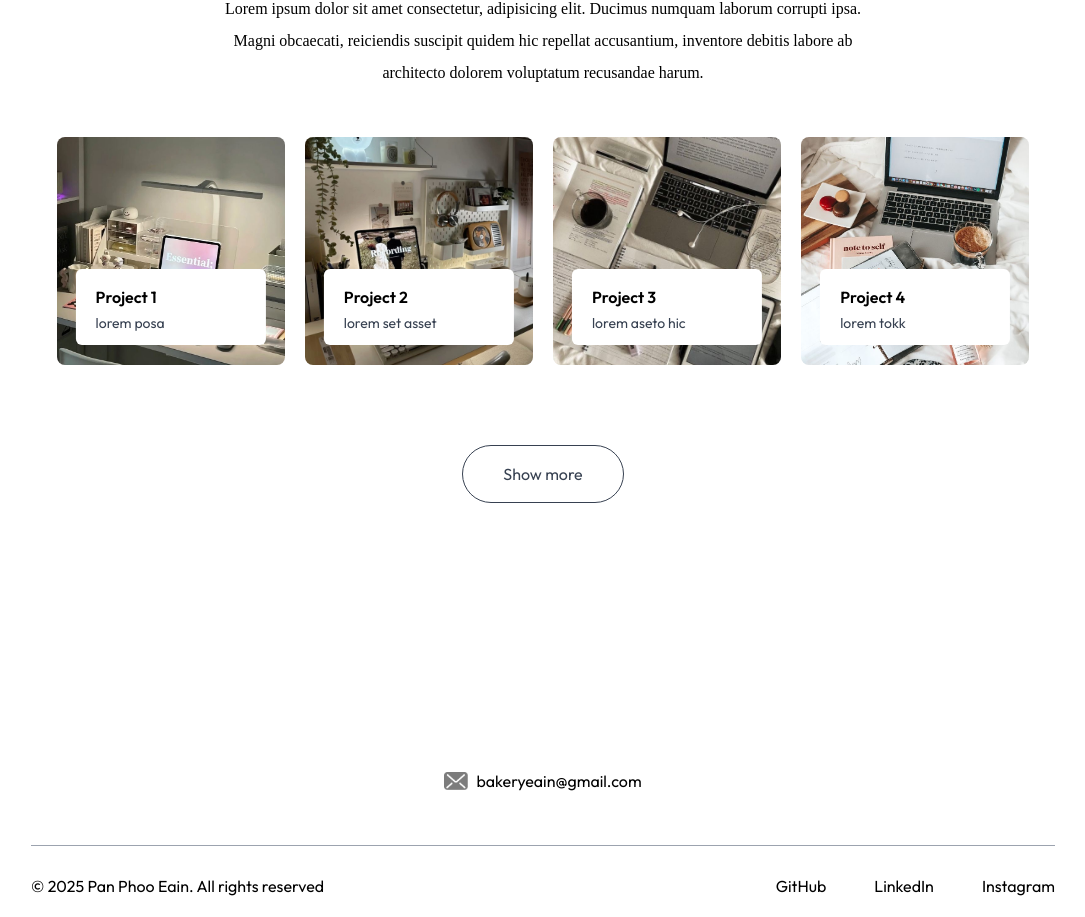
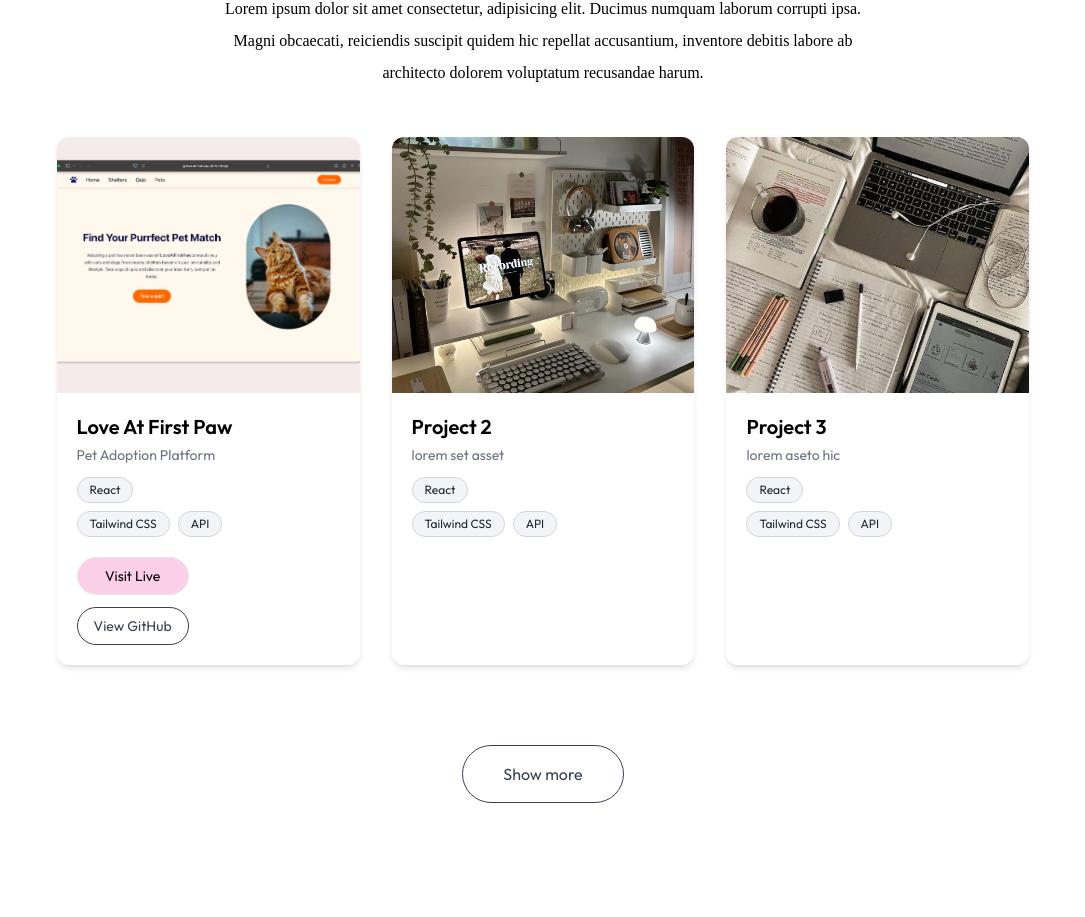
Before and after one commit to ppe11/ppe11.github.io, a Next.js app: page / in a window 1280 px wide. Shown: the part 1880-2797 px from the top of the page, without its empty margins (97-1182 px from the left). Built offline with nearby package versions, Linux system fonts and the light colour scheme; a web font is replaced by a local one.

Commit message:
Modify projects page and add animations

```diff
--- a/app/components/Header.jsx
+++ b/app/components/Header.jsx
@@ -1,28 +1,72 @@
+'use client'
+
 import { assets } from '@/assets /assets'
 import Image from 'next/image'
+import { motion } from 'framer-motion'
 import React from 'react'
 
 const Header = () => {
   return (
-    <div className='w-11/12 max-w-3xl text-center mx-auto min-h-screen flex flex-col items-center justify-center gap-4'>
-        <div>
-        <Image src={assets.profile_img} alt='user-image' className='rounded-full w-32'/>
-        </div>
-        <h3 className='flex items-end gap-2 text-xl md:text-2xl mb-3 font-Ovo'>Hi! I am Pan Phoo Eain
-            <Image src={assets.hand_icon} alt='hand-emoji' className='w-6'/></h3>
-        <h1 className='text-3xl sm:text-6xl lg:text-[66px] font-Ovo'>Software Systems student at Simon Fraser University</h1>
-        <p className='max-w-2xl mx-auto font-Ovo text-lg'>
+    <div id="top" className='w-11/12 max-w-3xl text-center mx-auto min-h-screen flex flex-col items-center justify-center gap-4'>
+
+      <motion.div
+        initial={{ opacity: 0, scale: 0.9 }}
+        whileInView={{ opacity: 1, scale: 1 }}
+        transition={{ duration: 0.6, ease: 'easeOut' }}
+        viewport={{ once: true, amount: 0.5 }}
+      >
+        <Image src={assets.profile_img} alt='user-image' className='rounded-full w-32' />
+      </motion.div>
+
+      <motion.h3
+        initial={{ opacity: 0, y: 20 }}
+        whileInView={{ opacity: 1, y: 0 }}
+        transition={{ duration: 0.5, ease: 'easeOut', delay: 0.2 }}
+        viewport={{ once: true, amount: 0.5 }}
+        className='flex items-end gap-2 text-xl md:text-2xl mb-3 font-Ovo'
+      >
+        Hi! I am Pan Phoo Eain
+        <Image src={assets.hand_icon} alt='hand-emoji' className='w-6' />
+      </motion.h3>
+
+      <motion.h1
+        initial={{ opacity: 0, y: 30 }}
+        whileInView={{ opacity: 1, y: 0 }}
+        transition={{ duration: 0.6, ease: 'easeOut', delay: 0.4 }}
+        viewport={{ once: true, amount: 0.5 }}
+        className='text-3xl sm:text-6xl lg:text-[66px] font-Ovo'
+      >
+        Software Systems student at Simon Fraser University
+      </motion.h1>
+
+      <motion.p
+        initial={{ opacity: 0, y: 30 }}
+        whileInView={{ opacity: 1, y: 0 }}
+        transition={{ duration: 0.6, ease: 'easeOut', delay: 0.6 }}
+        viewport={{ once: true, amount: 0.5 }}
+        className='max-w-2xl mx-auto font-Ovo text-lg'
+      >
         As a passionate Software Systems student at Simon Fraser University, I thrive on solving complex problems and creating innovative software solutions.
-         Whether it's crafting clean, efficient code or exploring new technologies, I’m always eager to learn and grow as a developer.
-        </p>
-        <div className='flex flex-col sm:flex-row items-center gap-4 mt-4'>
-            <a href='#contact' className='px-10 py-3 border rounded-full bg-black text-white flex items-center
-            gap-2 dark:bg-transparent'>Contact me<Image src={assets.right_arrow_white} alt='arrow-icon' className='w-4'/></a>
+        Whether it's crafting clean, efficient code or exploring new technologies, I’m always eager to learn and grow as a developer.
+      </motion.p>
 
-            <a href='/sample-resume.pdf' download className='px-10 py-3 border rounded-full border-gray-500 flex
-            items-center gap-2 dark:text-black bg-white'>
-            My Resume<Image src={assets.download_icon} alt='download-icon' className='w-4'/></a>
-        </div>
+      <motion.div
+        initial={{ opacity: 0, y: 20 }}
+        whileInView={{ opacity: 1, y: 0 }}
+        transition={{ duration: 0.5, ease: 'easeOut', delay: 0.8 }}
+        viewport={{ once: true, amount: 0.5 }}
+        className='flex flex-col sm:flex-row items-center gap-4 mt-4'
+      >
+        <a href='#contact' className='px-10 py-3 border rounded-full bg-black text-white flex items-center gap-2 dark:bg-transparent hover:bg-darkHover'>
+          Contact me
+          <Image src={assets.right_arrow_white} alt='arrow-icon' className='w-4' />
+        </a>
+
+        <a href='/sample-resume.pdf' download className='px-10 py-3 border rounded-full border-gray-500 flex items-center gap-2 dark:text-black bg-white'>
+          My Resume
+          <Image src={assets.download_icon} alt='download-icon' className='w-4' />
+        </a>
+      </motion.div>
     </div>
   )
 }
--- a/app/components/Navbar.jsx
+++ b/app/components/Navbar.jsx
@@ -35,12 +35,12 @@ const Navbar = ({isDarkMode, setIsDarkMode}) => {
             ${isScroll ? "bg-white bg-opacity-50 backdrop-blur-lg shadow-sm dark:bg-darkTheme dark:shadow-white/20" : ""}`}>
 
             <div>
-                <a href="#top" className="text-2xl font-bold">Pan Phoo Eain </a>
+                <a href="https://ppe11.github.io" target="_blank" rel="noopener noreferrer" className="text-2xl font-bold">Pan Phoo Eain </a>
             </div>
 
             <ul className={`hidden md:flex items-center gap-6 lg:gap-8 rounded-full px-12 py-3
                 ${isScroll ? "" : "bg-white shadow-sm bg-opacity-50 dark:border dark:border-white/50 dark:bg-transparent"}`}>
-                <li><a href="#top">Home</a></li>
+                <li> <a href="https://ppe11.github.io" target="_blank" rel="noopener noreferrer">Home</a></li>
                 <li><a href="#about">About Me</a></li>
                 <li><a href="#project">Projects</a></li>
                 <li><a href="#contact">Contact</a></li>
--- a/app/components/Projects.jsx
+++ b/app/components/Projects.jsx
@@ -1,41 +1,93 @@
 import { workData } from '@/assets /assets'
-import React from 'react'
+import { motion } from 'framer-motion';
+import React from 'react';
 
 const Projects = (isDarkMode) => {
   return (
     <div id='project' className='w-full px-[12%] py-10 scroll-mt-20 min-h-screen'>
-            <h4 className='text-center text-5xl font-Ovo'>
-            My Projects
-            </h4>
+      <h4 className='text-center text-5xl font-Ovo'>My Projects</h4>
       <p className='text-center max-w-2xl mx-auto mt-5 mb-12 font-Ovo'>
-            Lorem ipsum dolor sit amet consectetur, adipisicing elit. Ducimus numquam laborum corrupti ipsa. Magni obcaecati,
-            reiciendis suscipit quidem hic repellat accusantium, inventore debitis labore ab architecto dolorem voluptatum recusandae harum.
+        Lorem ipsum dolor sit amet consectetur, adipisicing elit. Ducimus numquam laborum corrupti ipsa.
+        Magni obcaecati, reiciendis suscipit quidem hic repellat accusantium, inventore debitis labore
+        ab architecto dolorem voluptatum recusandae harum.
       </p>
 
-            <div className='grid grid-cols-auto my-10 gap-5 dark:text-black'>
+      <div className='grid grid-cols-1 sm:grid-cols-2 lg:grid-cols-3 gap-8 my-10 dark:text-black'>
         {workData.map((project, index) => (
+          <motion.div
+            key={index}
+            whileHover={{ scale: 1.03 }}
+            whileTap={{ scale: 0.97 }}
+            transition={{ duration: 0.4 }}
+            className='flex flex-col bg-white rounded-xl overflow-hidden shadow-md cursor-pointer'
+          >
+            {/* Project image */}
             <div
-                    key={index}
-                    className='aspect-square bg-no-repeat bg-cover bg-center rounded-lg relative cursor-pointer group'
-                    style={{ backgroundImage: `url(${project.bgImage})` }}>
-                    <div className='bg-white w-10/12 rounded-md absolute bottom-5 left-1/2 -translate-x-1/2 py-3 px-5
-                    flex items-center justify-between duration-500 group-hover:bottom-10'>
-                        <div>
-                            <h2 className='font-semibold'>{project.title}</h2>
-                            <p className='text-sm text-gray-700'>{project.description}</p>
+              className='w-full h-64 bg-no-repeat bg-cover bg-center'
+              style={{ backgroundImage: `url(${project.bgImage})` }}
+            ></div>
+
+            {/* Project content */}
+            <div className='p-5'>
+              <div className='flex justify-between items-start flex-wrap gap-4'>
+
+                {/* Text & Tags */}
+                <div className='flex flex-col max-w-[60%]'>
+                  <h2 className='font-semibold text-xl mb-1'>{project.title}</h2>
+                  <p className='text-sm text-gray-500 mb-3'>{project.description}</p>
+                  <div className='flex flex-wrap gap-2'>
+                    {project.tags?.map((tag, idx) => (
+                      <span
+                        key={idx}
+                        className='text-xs px-3 py-1 rounded-full bg-gray-100 text-gray-800 border border-gray-300'
+                      >
+                        {tag}
+                      </span>
+                    ))}
                   </div>
                 </div>
+
+                {/* Buttons */}
+                <div className='flex flex-col gap-2'>
+                  {project.liveLink && (
+                    <a
+                      href={project.liveLink}
+                      target='_blank'
+                      rel='noopener noreferrer'
+                      className='text-sm text-black px-4 py-2 rounded-full border transition bg-pink-200 hover:bg-pink-300 text-center mb-1 mt-1'
+                    >
+                      Visit Live
+                    </a>
+                  )}
+                  {project.repoLink && (
+                    <a
+                      href={project.repoLink}
+                      target='_blank'
+                      rel='noopener noreferrer'
+                      className='text-sm px-4 py-2 rounded-full border border-gray-700 text-gray-700 hover:bg-pink-200 duration-500 text-center'
+                    >
+                      View GitHub
+                    </a>
+                  )}
                 </div>
+
+              </div>
+            </div>
+          </motion.div>
         ))}
       </div>
 
-            <a href="" className='w-max flex items-center justify-center gap-2 text-gray-700 border-[0.5px]
+      {/* Show more button */}
+      <a
+        href="#"
+        className='w-max flex items-center justify-center gap-2 text-gray-700 border-[0.5px]
         border-gray-700 rounded-full py-3 px-10 mx-auto my-20 hover:bg-lightHover duration-500 dark:text-white
-            dark:border-white dark:hover:bg-darkHover'>
+        dark:border-white dark:hover:bg-darkHover'
+      >
         Show more
       </a>
     </div>
-    )
-  }
+  );
+};
 
-export default Projects
+export default Projects;
--- a/assets /assets.js
+++ b/assets /assets.js
@@ -54,23 +54,29 @@ export const toolsData = [
 
 export const workData = [
     {
-        title: 'Project 1',
-        description: 'lorem posa',
+        title: 'Love At First Paw',
+        description: 'Pet Adoption Platform',
         bgImage: '/project-1.JPG',
+        tags: ['React', 'Tailwind CSS', 'API'],
+        liveLink: 'https://love-at-first-paw-six.vercel.app',
+        repoLink: 'https://github.com/ppe11/loveatfirstpaw',
     },
     {
         title: 'Project 2',
         description: 'lorem set asset',
+        language:'',
         bgImage: '/project-2.JPG',
+        tags: ['React', 'Tailwind CSS', 'API'],
+        liveLink: '',
+        repoLink: '',
     },
     {
         title: 'Project 3',
         description: 'lorem aseto hic',
+        language:'',
         bgImage: '/project-3.JPG',
-    },
-    {
-        title: 'Project 4',
-        description: 'lorem tokk',
-        bgImage: '/project-4.JPG',
+        tags: ['React', 'Tailwind CSS', 'API'],
+        liveLink: '',
+        repoLink: '',
     },
 ]
--- a/package.json
+++ b/package.json
@@ -12,6 +12,7 @@
     "lint": "next lint"
   },
   "dependencies": {
+    "framer-motion": "^12.12.2",
     "next": "15.1.7",
     "react": "^19.0.0",
     "react-dom": "^19.0.0"
```
Also changed, not shown: public/project-1.JPG, 1 other file (tests, documents, lock files or other folders). Lines whose indentation alone changed are shown as unchanged.
